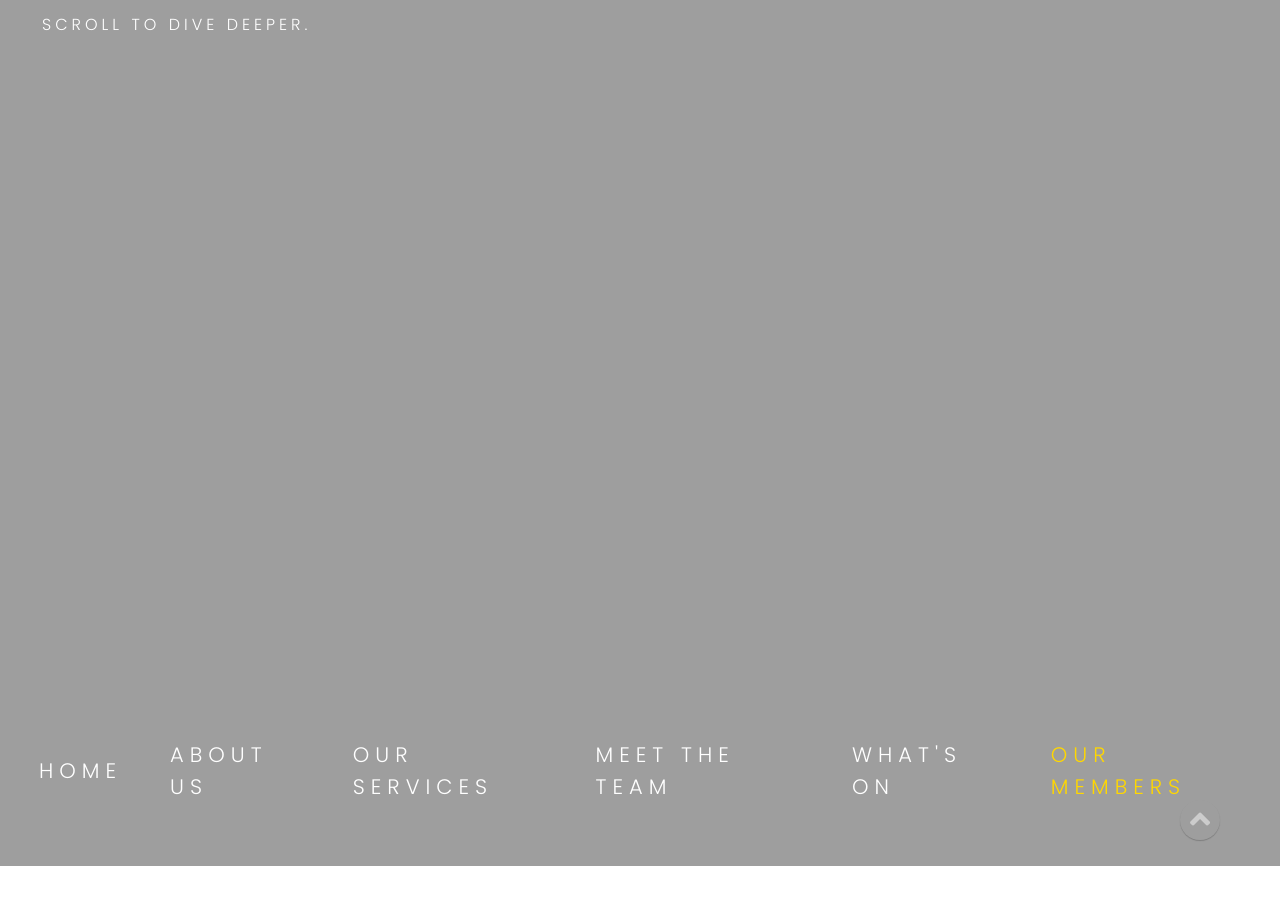
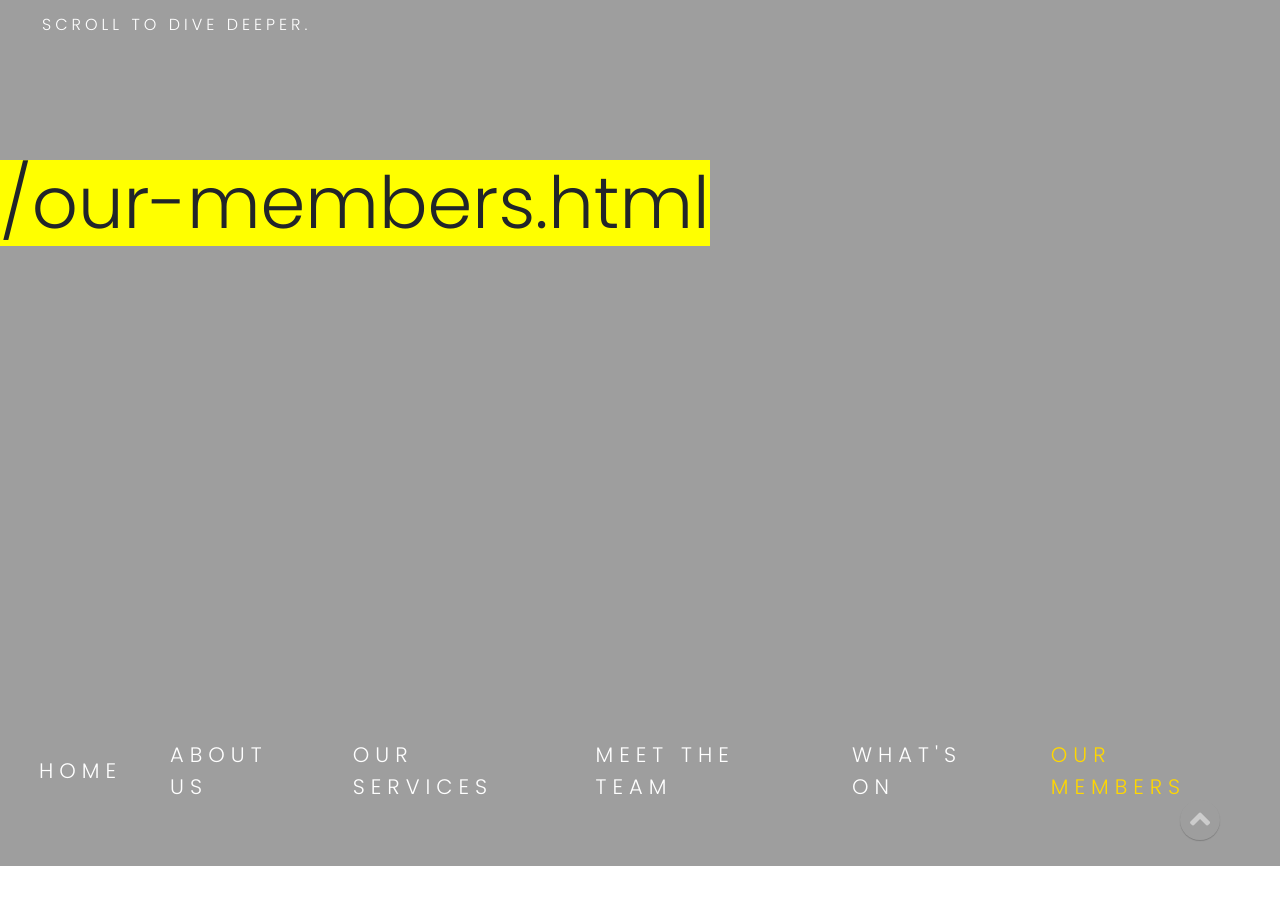
Before and after one commit to kemtol/wellspace, a Jekyll site: the page built from _nav/our-members.markdown, in a window 1280 px wide and 900 px high. Built offline with Jekyll 4.4.1, drawn with Linux system fonts in a browser that asks for light colours; nearby versions of some CDN libraries; library files that are not in the unit come from our copies.

Commit message:
no message

```diff
--- a/_includes/company-widget.html
+++ b/_includes/company-widget.html
@@ -1,4 +1,4 @@
-<section class="section-padding-10 clearfix grad-1">
+<section class="section-padding-10 clearfix">
   <div class="container-fluid pt-5 mt-5">
       <div class="row">
           <div class="col-12">
--- a/_includes/jumbotron.html
+++ b/_includes/jumbotron.html
@@ -1,4 +1,5 @@
     <section class="welcome_area bg-img background-overlay" style="background-image: url({{site.baseurl}}{{page.image}});">
+        <span class="display-3 position-absolute" style="background:yellow">{{page.permalink}}</span>
         <div class="container-fluid h-100">
             <div class="row h-100 align-items-center">
                 <div class="col-12">
```
